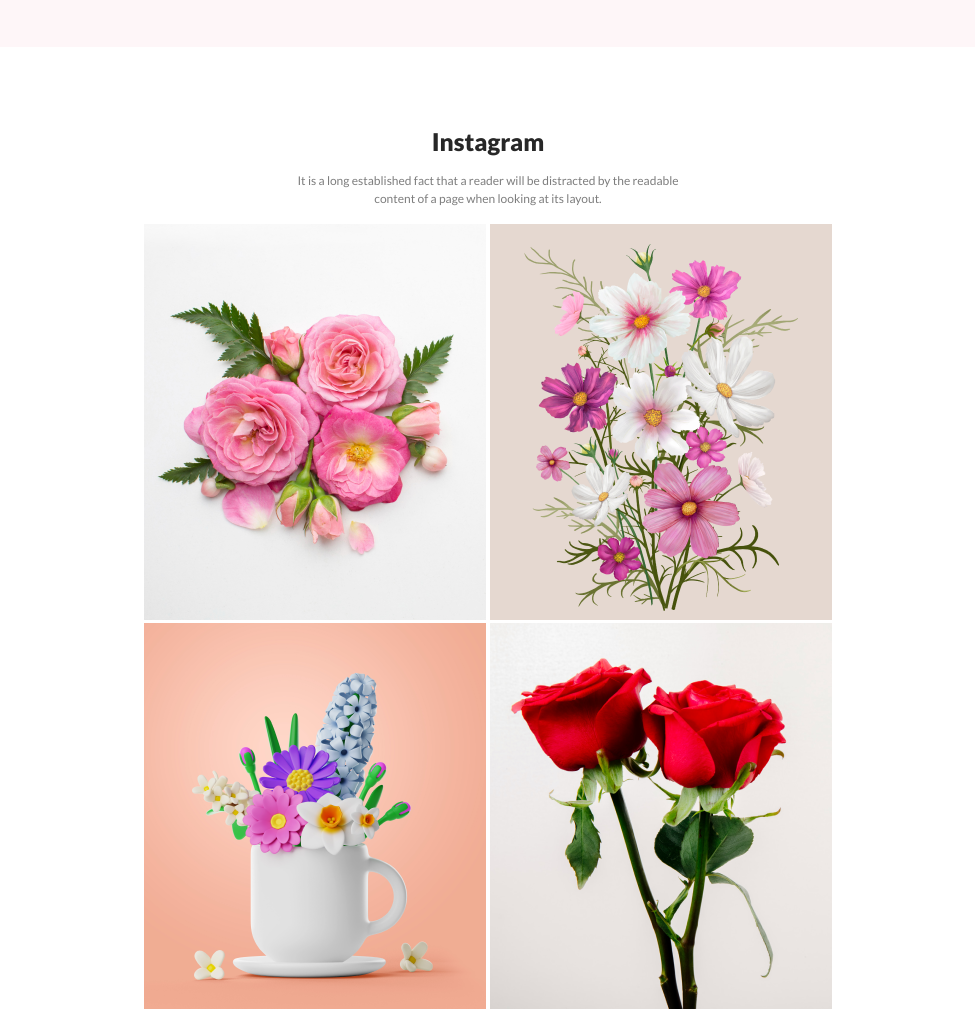
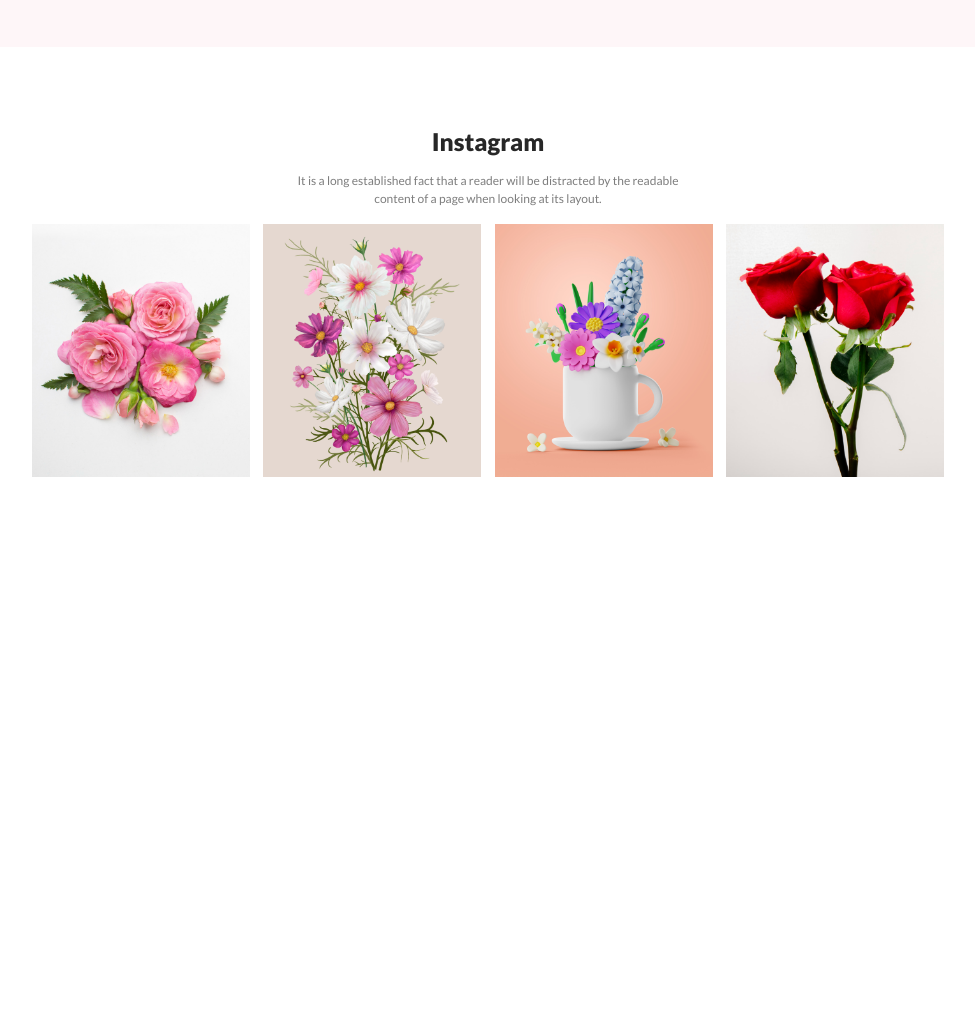
Before and after one commit to AAzizshishir/flower-shop, a plain HTML site: page index.html in a window 1280 px wide. Shown: the part 1791-2800 px from the top of the page, without its empty margins (152-1127 px from the left). After the commit the page ends 2351 px from the top, so only its background shows below. Drawn offline with Linux system fonts and the light colour scheme.

Commit message:
added instagram section

```diff
--- a/style.css
+++ b/style.css
@@ -41,7 +41,7 @@ body {
   background: #a64257;
 }
 section{
-  max-width: 920px;
+  max-width: 980px;
   text-align: center;
   margin: 80px auto;
 }
@@ -173,6 +173,12 @@ section{
 }
 /* Offer Section Style End */
 
+/* Instagram Section Style */
+.instagram .image-container img{
+  width: 218px;
+  margin: 0 5px;
+}
+/* Instagram Section Style End */
 
 /* Responsive */
 /* For Mobile */
@@ -201,7 +207,6 @@ section{
     height: 100%;
   }
 
-  /* Feature */
   .feature .image-container,
   .service .service-content,
   .offer {
@@ -211,7 +216,11 @@ section{
   .offer{
     padding: 20px;
   }
-  /* Offer Section Style End */
+
+  .instagram .image-container img{
+    margin: 5px;
+  }
+
 }
 /* For Tablet */
 @media screen and (min-width: 576px) and (max-width: 992px) {
```
Also changed, not shown: index.html (+2 -0 lines).
